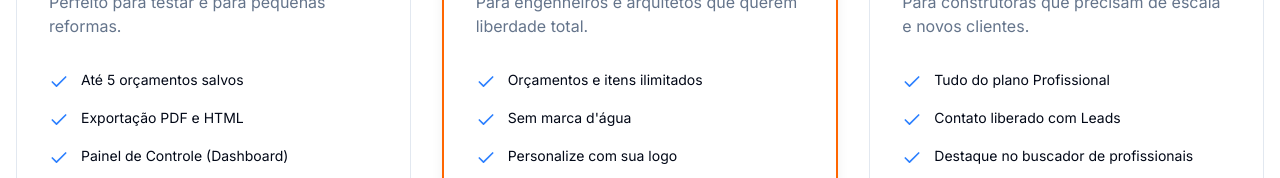
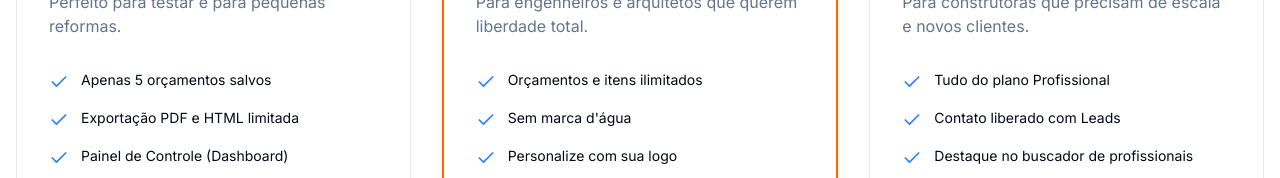
Before and after one commit to maicontinelli/ObraCalc, a Next.js app: page /planos in a window 1280 px wide. Shown: the part 605-783 px from the top of the page. Built offline with nearby package versions, Linux system fonts and the light colour scheme; no server answers.

Commit message:
Update free plan feature descriptions

```diff
--- a/app/planos/page.tsx
+++ b/app/planos/page.tsx
@@ -56,8 +56,8 @@ export default function PlansPage() {
             period: '/mês',
             description: 'Perfeito para testar e para pequenas reformas.',
             features: [
-                'Até 5 orçamentos salvos',
-                'Exportação PDF e HTML',
+                'Apenas 5 orçamentos salvos',
+                'Exportação PDF e HTML limitada',
                 'Painel de Controle (Dashboard)',
                 'Acesso à IA de Orçamentos',
             ],
```
